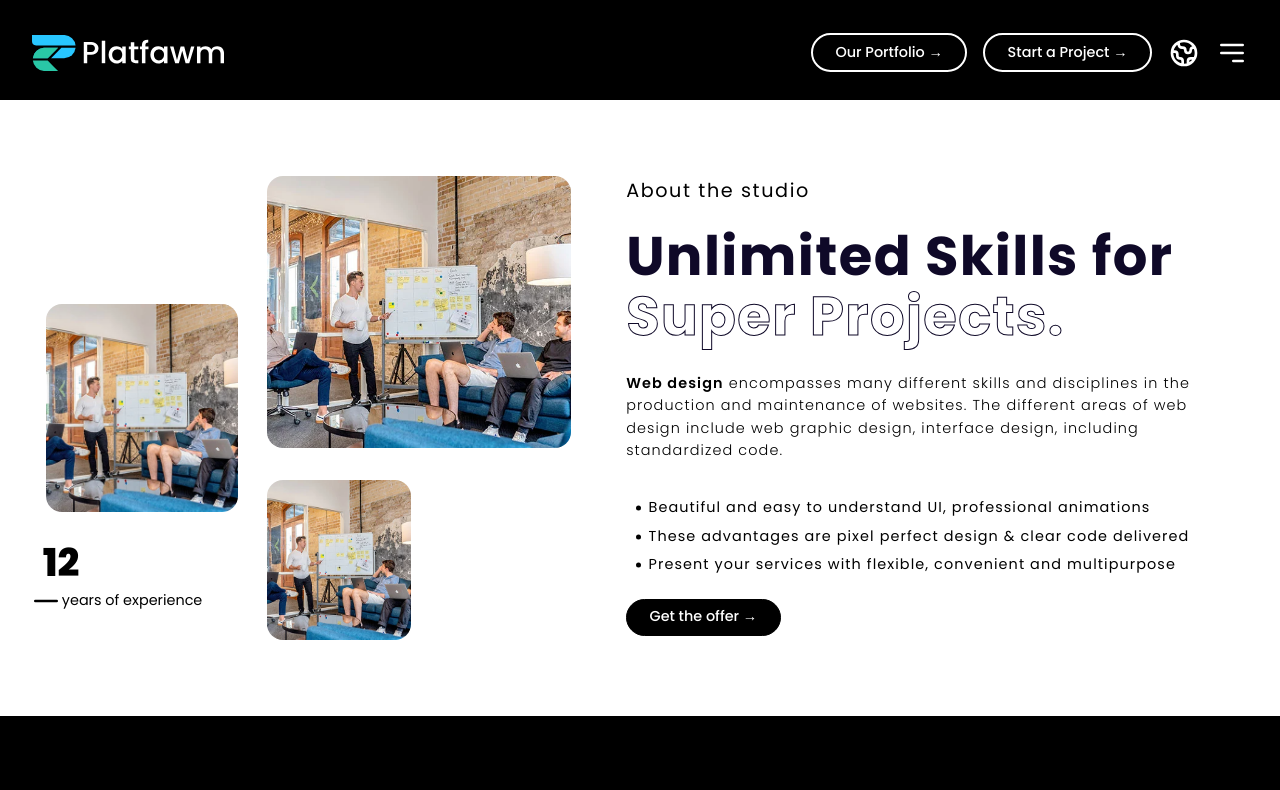
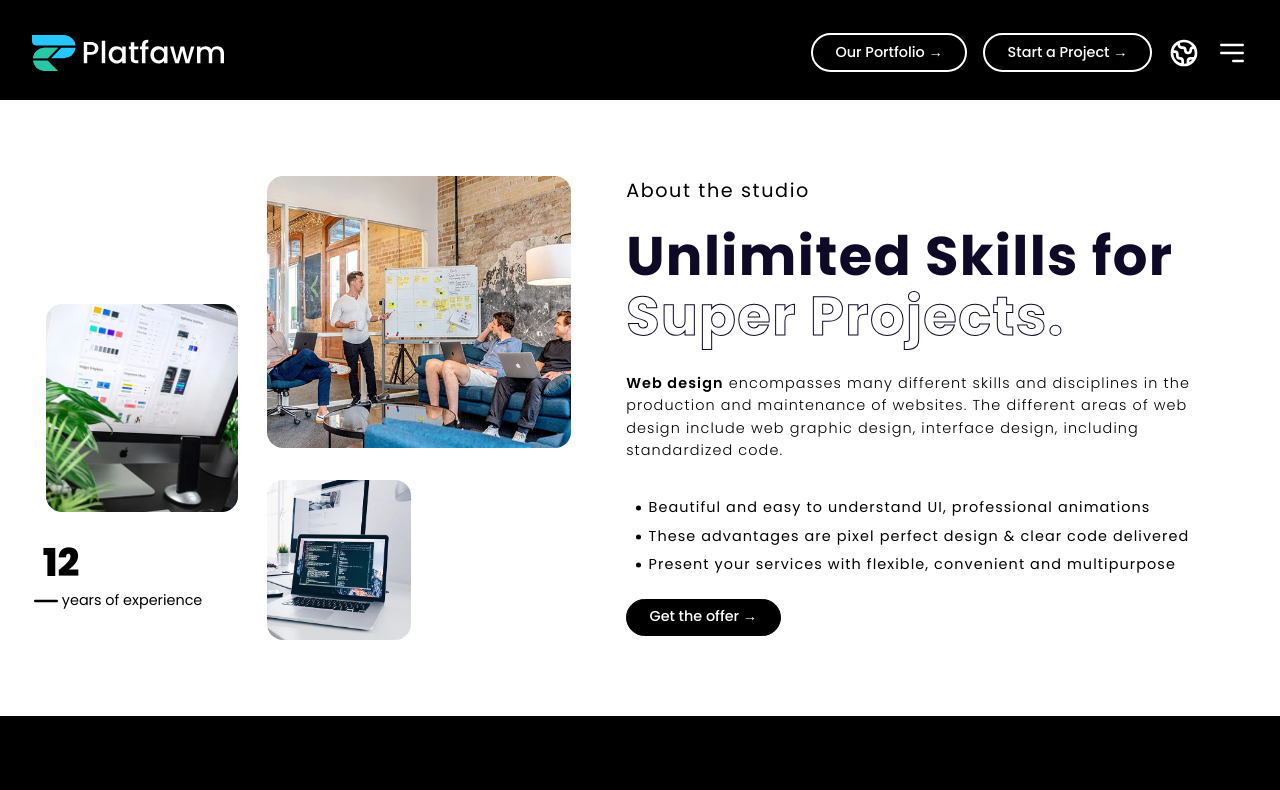
Before and after one commit to shubhamku044/platfawm-home, a Next.js app: page / in a window 1280 px wide. Shown: the top 790 px of the page. Built offline with nearby package versions, Linux system fonts and the light colour scheme.

Commit message:
changed the img in the about section

```diff
--- a/components/About/AboutLeft.tsx
+++ b/components/About/AboutLeft.tsx
@@ -8,7 +8,7 @@ const AboutLeft = () => {
       <div className={styles.container__img}>
         <div className={styles['container__img-left']}>
           <div className={styles['container__img-left-1']}>
-            <Image src={'/dummy.webp'} layout="fill" objectFit="cover" />
+            <Image src={'/dummy2.webp'} layout="fill" objectFit="cover" />
           </div>
         </div>
         <div className={styles['container__img-right']}>
@@ -16,7 +16,7 @@ const AboutLeft = () => {
             <Image src={'/dummy.webp'} layout="fill" objectFit="cover" />
           </div>
           <div className={styles['container__img-right-2']}>
-            <Image src={'/dummy.webp'} layout="fill" objectFit="cover" />
+            <Image src={'/dummy3.webp'} layout="fill" objectFit="cover" />
           </div>
         </div>
         <div className={styles.container__text}>
```
Also changed, not shown: public/dummy2.webp (added), public/dummy3.webp (added).
